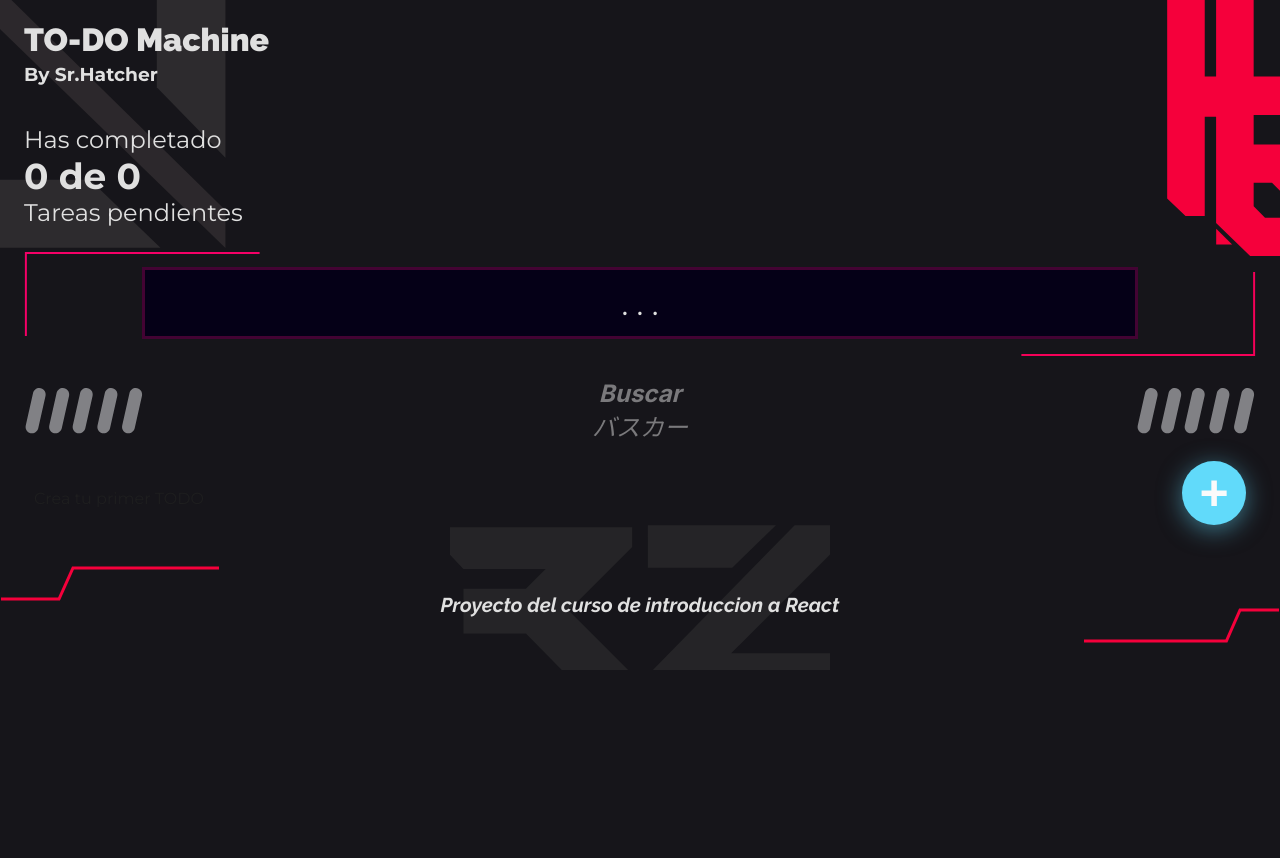
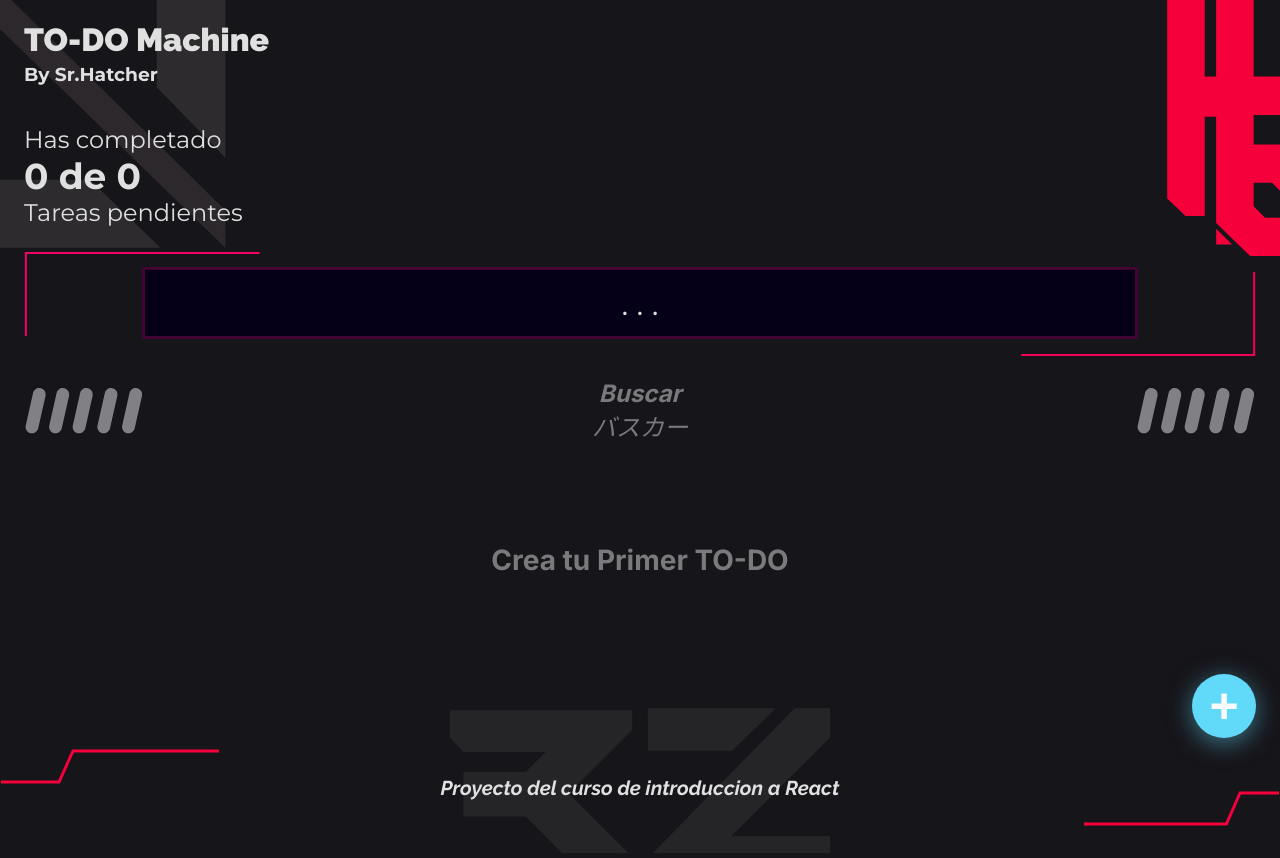
Before and after one commit to SrHatcher/practicando-react, a React (Create React App) app: page / in a window 1280 px wide. Before the commit the page ends 800 px from the top, so only its background shows below. Built offline with nearby package versions, Linux system fonts and the light colour scheme.

Commit message:
avanzando en el curso de patrones de render

```diff
--- a/src/App/index.js
+++ b/src/App/index.js
@@ -28,6 +28,7 @@ function App() {
     deleteTodo,
   } = useTodos();
 
+  console.log(searchedTodos)
   return(
     <React.Fragment>
 
@@ -42,16 +43,27 @@ function App() {
         <p>Tareas pendientes</p>
       </TodoCounter>
       <TodoSearch searchValue={searchValue} setSearchValue={setSearchValue }/>
-      <TodoList>
-        {error  && <p>Hubo un error!</p>}
-        {loading  && <Skeleton />}
-        {(!loading  && !searchedTodos.length) && <p>Crea tu primer TODO</p>}
 
-        {searchedTodos.map(todo => (
-          <TodoItem key={todo.text} info={todo.text} completed={todo.completed} completeTodo={completeTodo}  deleteTodo={deleteTodo}/>
-        ))}
-        <CreateTodoButton openModal={openModal} setOpenModal={setOpenModal} />
-      </TodoList>
+      <TodoList
+        error={error}
+        loading={loading}
+        searchedTodos={searchedTodos}
+
+        onError={()=> <p className='p-todoList'>Hubo un Error!</p>}
+        onLoading={()=><Skeleton/>}
+        onEmptyTodos={()=><p className='p-todoList'>Crea tu Primer TO-DO</p>}
+        render={todo=>(
+            <TodoItem
+            key={todo.text}
+            info={todo.text}
+            completed={todo.completed}
+            completeTodo={completeTodo}
+            deleteTodo={deleteTodo}
+            />
+          )
+        }
+        createButton={()=><CreateTodoButton openModal={openModal} setOpenModal={setOpenModal} />}
+      />
 
       {!!openModal &&
         <Modal>
--- a/src/App/useTodos.js
+++ b/src/App/useTodos.js
@@ -4,6 +4,7 @@ import { useLocalStorage } from "./useLocalStorage";
 let searchedTodos = []
 
 function useTodos(){
+
     const {
         item: todos,
         saveItem: saveTodos,
@@ -17,6 +18,7 @@ function useTodos(){
     const totalTodos = todos.length
 
     if(!searchValue.length>=1){
+
         searchedTodos=todos;
     }else{
         searchedTodos=todos.filter(todo=>{
@@ -49,6 +51,7 @@ function useTodos(){
         saveTodos(newTodos)
     }
 
+
     return(
         {
             loading,
--- a/src/TodoList/TodoList.css
+++ b/src/TodoList/TodoList.css
@@ -6,3 +6,12 @@ ul {
     flex-direction: column;
     position: relative;
   }
+
+.p-todoList{
+  margin: 100px 0px;
+  color: #e0e0e07e;
+  text-align: center;
+  font-size: 28px;
+  font-weight: 600;
+  font-family: 'inter', sans-serif;
+}
--- a/src/TodoList/index.js
+++ b/src/TodoList/index.js
@@ -3,10 +3,16 @@ import './TodoList.css'
 
 function TodoList(props){
     return(
-        <section>
+        <section className="TodoList-container">
+            {props.error && props.onError()}
+            {props.loading && props.onLoading()}
+            {console.log(props.searchedTodos.length)}
+            {(!props.loading && !props.searchedTodos.length) && props.onEmptyTodos()}
+
             <ul>
-                {props.children}
+                {props.searchedTodos.map(props.render)}
             </ul>
+            {props.createButton()}
         </section>
     )
 }
```
